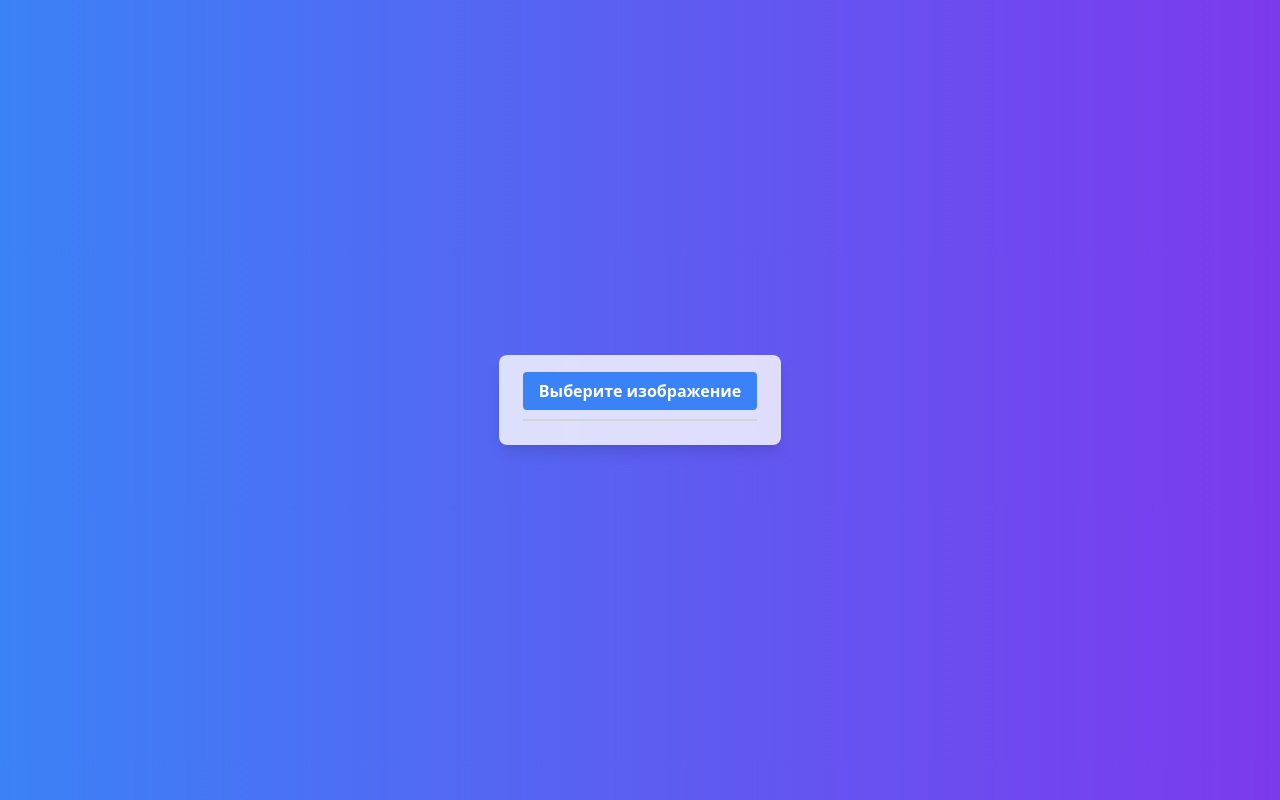
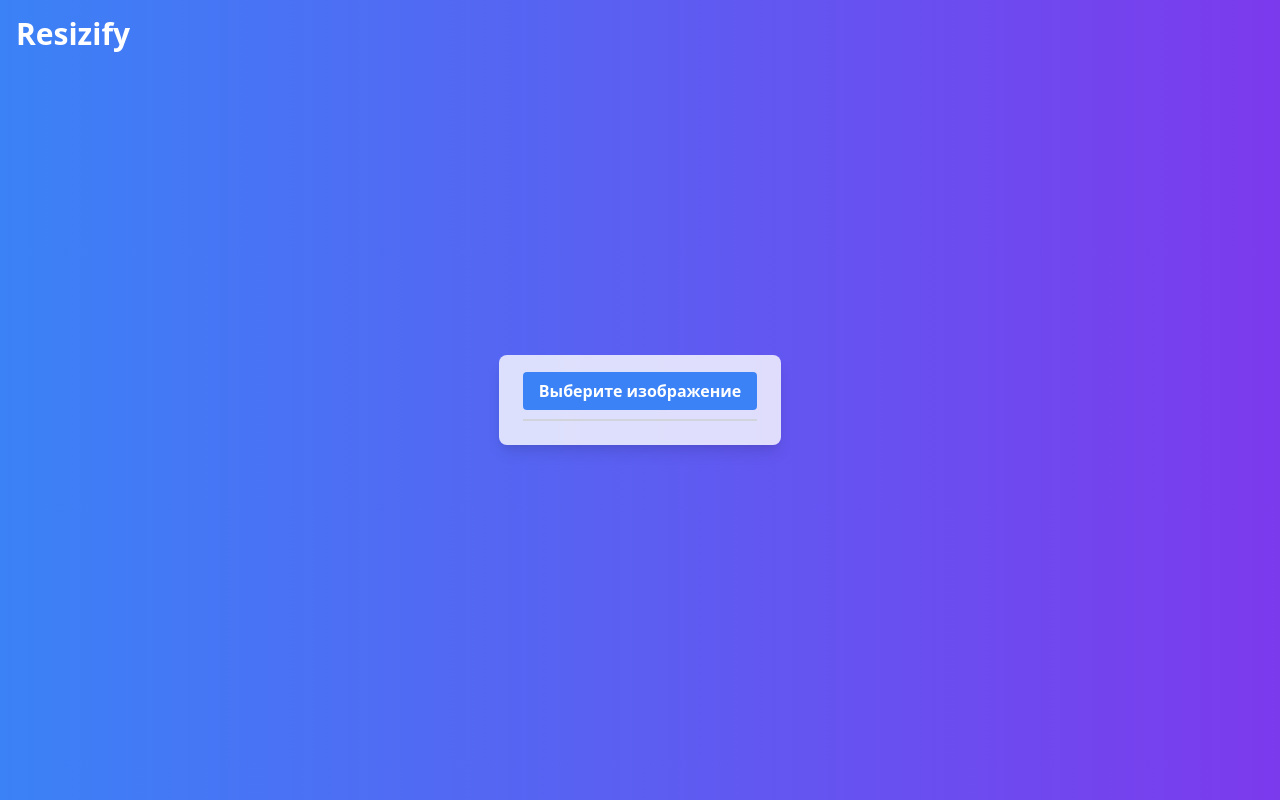
Before and after one commit to dvvtech/resizify, a plain HTML site: page index.html in a window 1280 px wide. Drawn offline with nearby package versions, Linux system fonts and the light colour scheme.

Commit message:
add tittle

```diff
--- a/index.html
+++ b/index.html
@@ -7,6 +7,7 @@
     <link href="https://cdn.jsdelivr.net/npm/tailwindcss@2.2.19/dist/tailwind.min.css" rel="stylesheet">
 </head>
 <body class="flex items-center justify-center h-screen bg-gradient-to-r from-blue-500 to-purple-600">
+    <div class="absolute top-4 left-4 text-white text-3xl font-bold">Resizify</div>
     <div class="text-center bg-white bg-opacity-80 p-6 rounded-lg shadow-lg">
         <label for="imageInput" class="bg-blue-500 text-white font-semibold py-2 px-4 rounded cursor-pointer hover:bg-blue-700 transition duration-300">Выберите изображение</label>
         <input type="file" id="imageInput" class="hidden">
```
